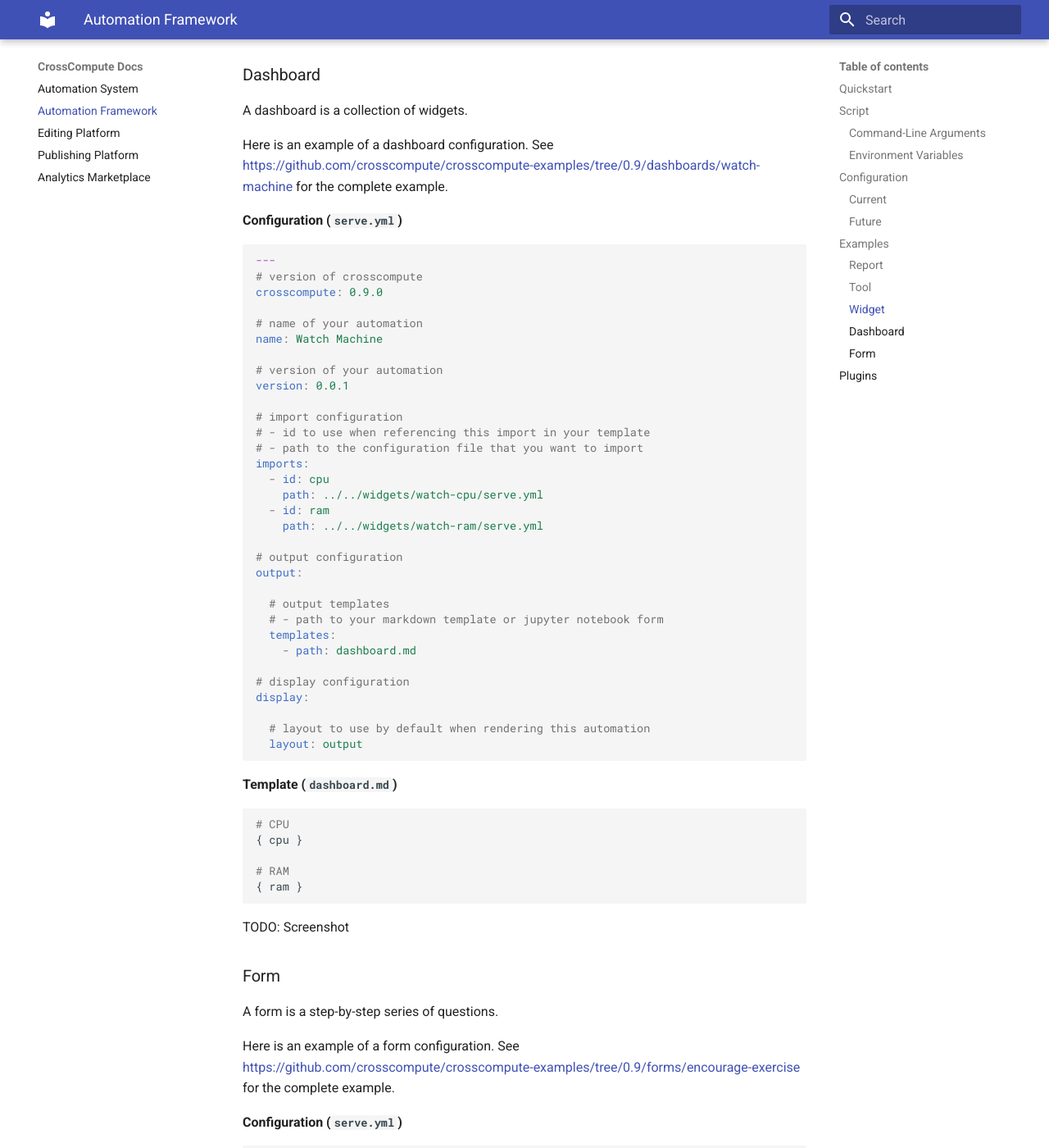
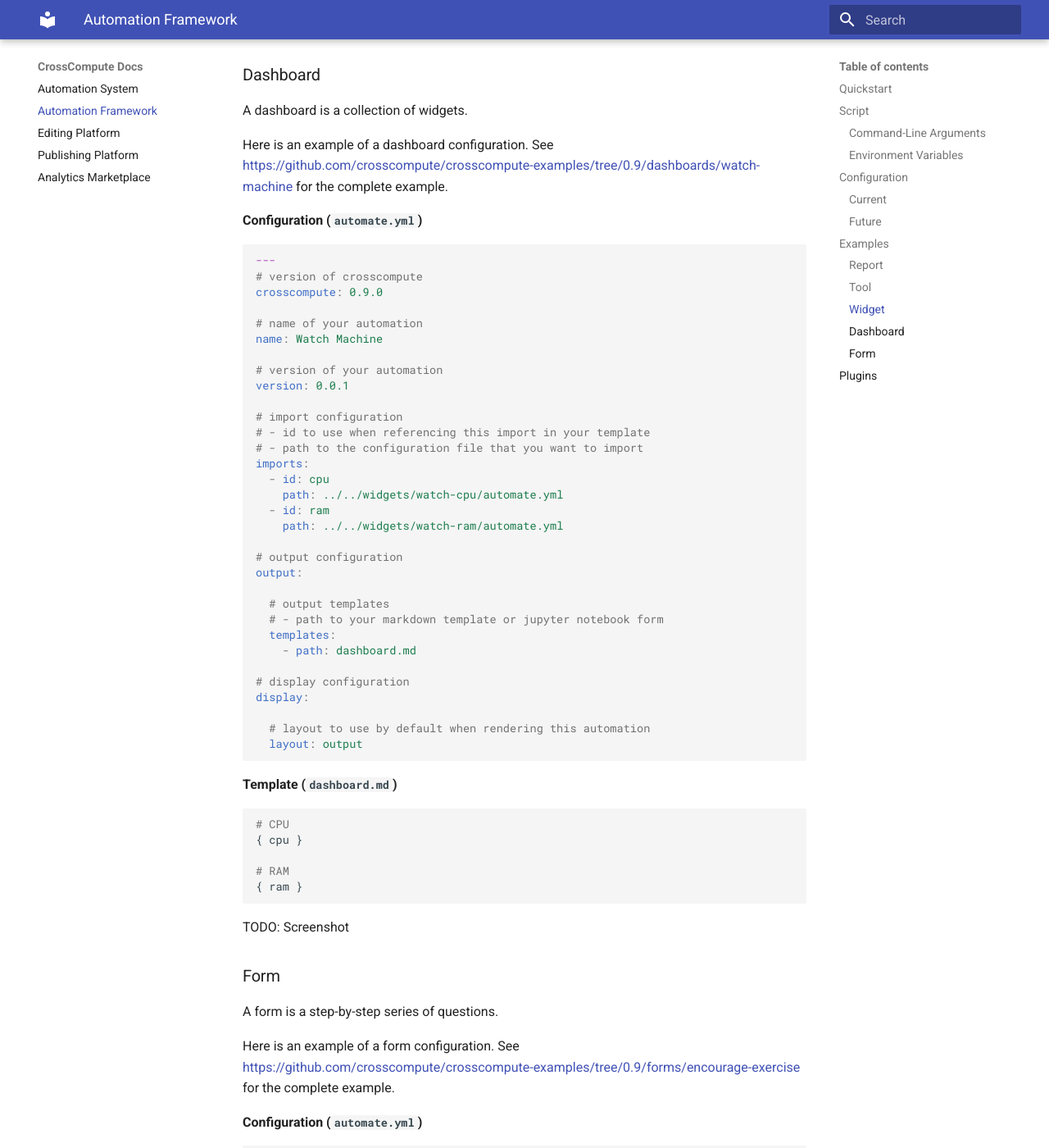
Before and after one commit to crosscompute/crosscompute-docs, an MkDocs documentation site: the page built from docs/automation-framework/README.md, in a window 1280 px wide and 1400 px high, scrolled down 14080 px. Shown: the whole window at 82% size. Built offline with MkDocs 1.6.1 and Material for MkDocs 9.7.7, drawn with Linux system fonts in a browser that asks for light colours; some of the changed text lies outside the part shown.

Commit message:
Rename serve to automate

````diff
--- a/docs/automation-framework/README.md
+++ b/docs/automation-framework/README.md
@@ -11,8 +11,8 @@
 # Initialize configuration
 crosscompute
 
-# Serve analytics
-crosscompute serve.yml
+# Serve automation
+crosscompute automate.yml
 ```
 
 Running `crosscompute` without any arguments will start a server if a configuration file exists. If a configuration does not exist, `crosscompute` will ask questions to initialize a configuration file and folder structure.
@@ -76,7 +76,7 @@
 }, open(join(output_folder, 'variables.json'), 'wt'))
 ```
 
-**Configuration (`serve.yml`)**
+**Configuration (`automate.yml`)**
 
 ```yaml
 ---
@@ -181,7 +181,7 @@
 }, open(join(output_folder, 'variables.json'), 'wt'))
 ```
 
-**Configuration (`serve.yml`)**
+**Configuration (`automate.yml`)**
 
 ```yaml
 ---
@@ -427,7 +427,7 @@
 
 Here is an example of a report configuration. See <https://github.com/crosscompute/crosscompute-examples/tree/0.9/reports/compute-logarithms> for the complete example.
 
-**Configuration (`serve.yml`)**
+**Configuration (`automate.yml`)**
 
 ```yaml
 ---
@@ -566,7 +566,7 @@
 
 Here is an example of a tool configuration. See <https://github.com/crosscompute/crosscompute-examples/tree/0.9/tools/add-numbers> for the complete example.
 
-**Configuration (`serve.yml`)**
+**Configuration (`automate.yml`)**
 
 ```yaml
 ---
@@ -639,7 +639,7 @@
 
 Here is an example of a widget configuration. See <https://github.com/crosscompute/crosscompute-examples/tree/0.9/widgets/watch-cpu> for the complete example.
 
-**Configuration (`serve.yml`)**
+**Configuration (`automate.yml`)**
 
 ```yaml
 ---
@@ -701,7 +701,7 @@
 
 Here is an example of a dashboard configuration. See <https://github.com/crosscompute/crosscompute-examples/tree/0.9/dashboards/watch-machine> for the complete example.
 
-**Configuration (`serve.yml`)**
+**Configuration (`automate.yml`)**
 
 ```yaml
 ---
@@ -719,9 +719,9 @@
 # - path to the configuration file that you want to import
 imports:
   - id: cpu
-    path: ../../widgets/watch-cpu/serve.yml
+    path: ../../widgets/watch-cpu/automate.yml
   - id: ram
-    path: ../../widgets/watch-ram/serve.yml
+    path: ../../widgets/watch-ram/automate.yml
 
 # output configuration
 output:
@@ -756,7 +756,7 @@
 
 Here is an example of a form configuration. See <https://github.com/crosscompute/crosscompute-examples/tree/0.9/forms/encourage-exercise> for the complete example.
 
-**Configuration (`serve.yml`)**
+**Configuration (`automate.yml`)**
 
 ```yaml
 ---
````
